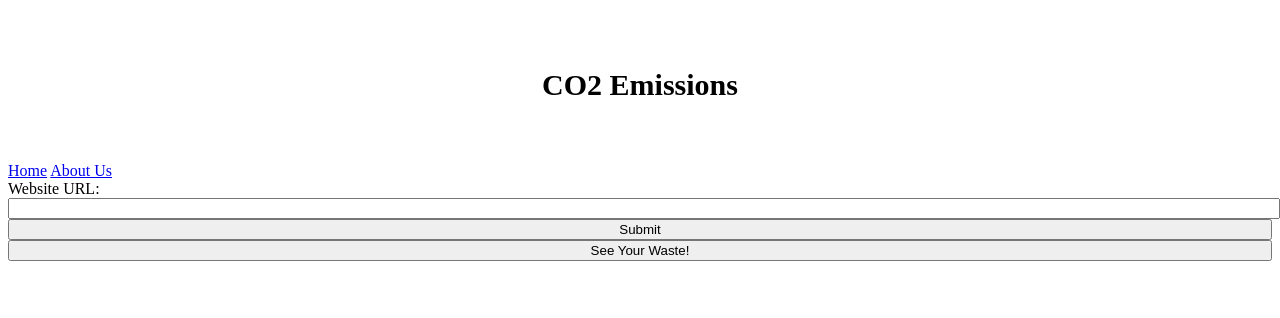
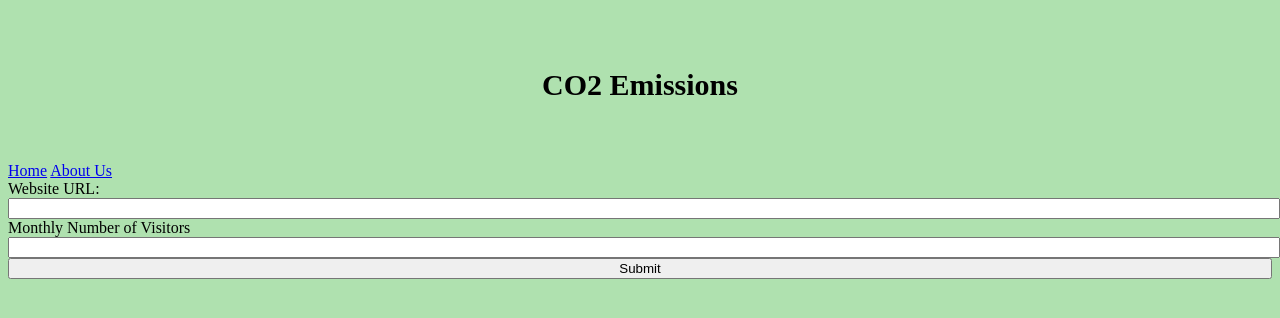
Before and after one commit to benjaminchin/seveneightsix, a Flask app: page / in a window 1280 px wide. Shown: the top 318 px of the page. Run offline with Flask 2, Linux system fonts and the light colour scheme.

Commit message:
FINISHED

```diff
--- a/src/main.py
+++ b/src/main.py
@@ -1,20 +1,37 @@
 from flask import Flask, request, render_template
+import requests
+
+EMMISSION_CONST = 0.00086638382
 
 app = Flask(__name__)
 
 url = ""
 
+
 @app.route('/home/')
 @app.route('/', methods=["GET", "POST"])
-def get():
+def home():
     if request.method == "POST":
         url = request.form.get("url")
         visitors = request.form.get("visitors")
-        '''return "The requested URL is: " + str(url) + "\n The emissions for the given site is: " + str(calculate(url, visitors)) + " kilograms of CO2 per month."'''
+
         data = calculate(url, visitors)
         return render_template("display.html", data=data)
     return render_template("template.html")
 
 
+@app.route('/about/')
+def about():
+    return render_template("About.html")
+
+
+def calculate(url: str, visitors: int) -> int:
+    response = requests.get(url)
+    size = len(response.content)
+    mb = size/1024/1024
+    netdata = mb*float(visitors)
+    return round(EMMISSION_CONST*netdata, 5)
+
+
 if __name__ == "__main__":
     app.run()
--- a/src/templates/display.html
+++ b/src/templates/display.html
@@ -9,7 +9,7 @@
     </style>
 
     <head>
-        <title>EcoWebsite</title>
+        <title>seveneightsix</title>
         <div class="header">
             <h><b>CO2 Emissions</b></h>
         </div>
--- a/src/templates/template.html
+++ b/src/templates/template.html
@@ -15,7 +15,7 @@
         }
         </style>
 
-        <title>EcoWebsite</title>
+        <title>seveneightsix</title>
 
         <div class="header">
             <h><b>CO2 Emissions</b></h>
@@ -27,17 +27,13 @@
     </head>
 
 
-    <body>
-        <form action="{{ url_for("get")}}" method="post">
+    <body style="background-color:	#AFE1AF;">
+        <form action="{{ url_for("home")}}" method="post">
             <label for="url">Website URL:</label><br>
             <input type="text" id="url" name="url"><br>
+            <label for="visitors">Monthly Number of Visitors</label><br>
+            <input type="number" id="visitors" name="visitors"><br>
             <input type="submit" value="Submit">
-
         </form>
-        <form action="About.html">
-            <input type="submit" value="See Your Waste!" />
-        </form>
-
-
-    </body>
+</body>
 </html>
```
Also changed, not shown: src/Testing2.py (+5 -4 lines), src/templates/About.html (+13 -1 lines).
